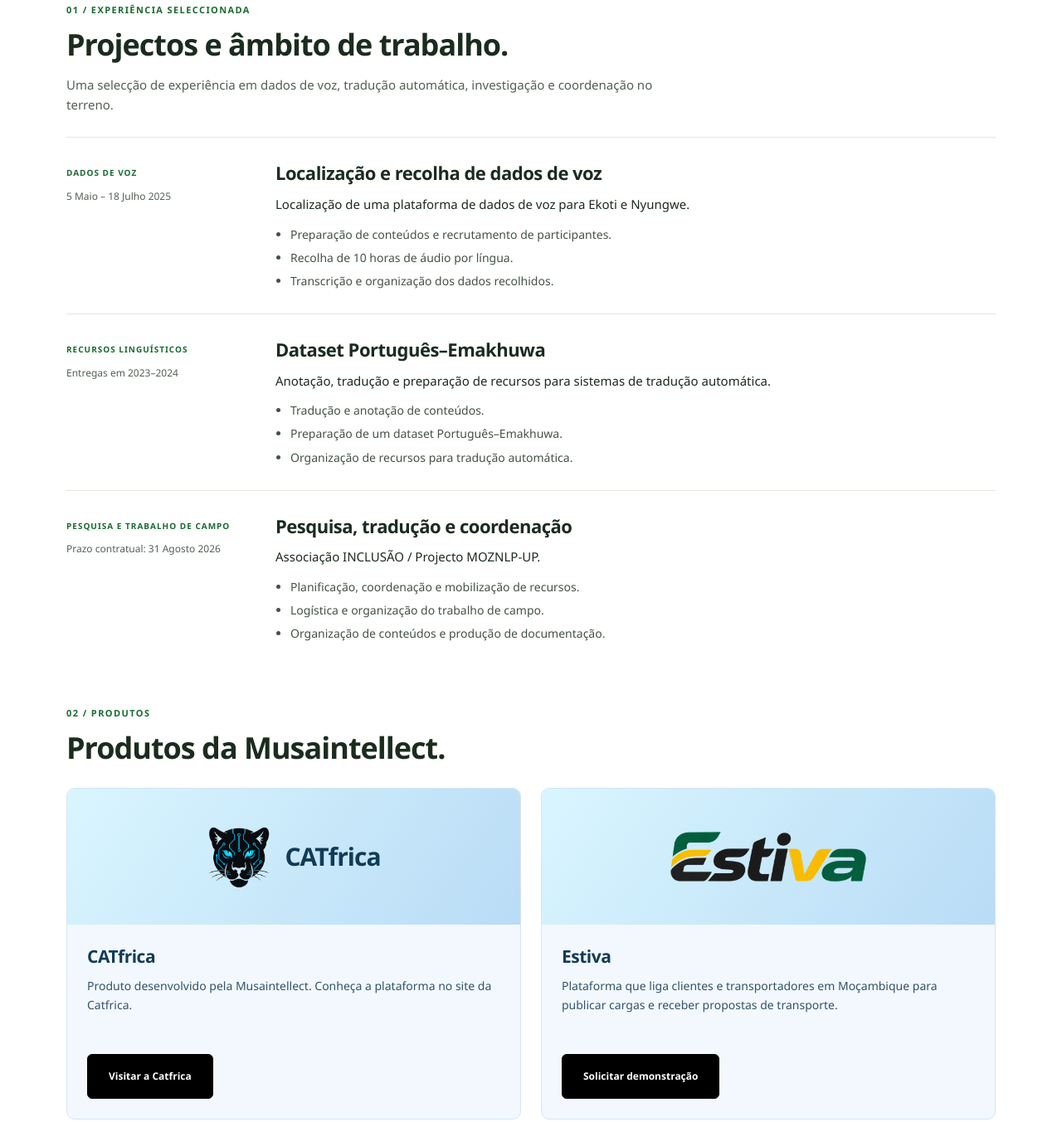
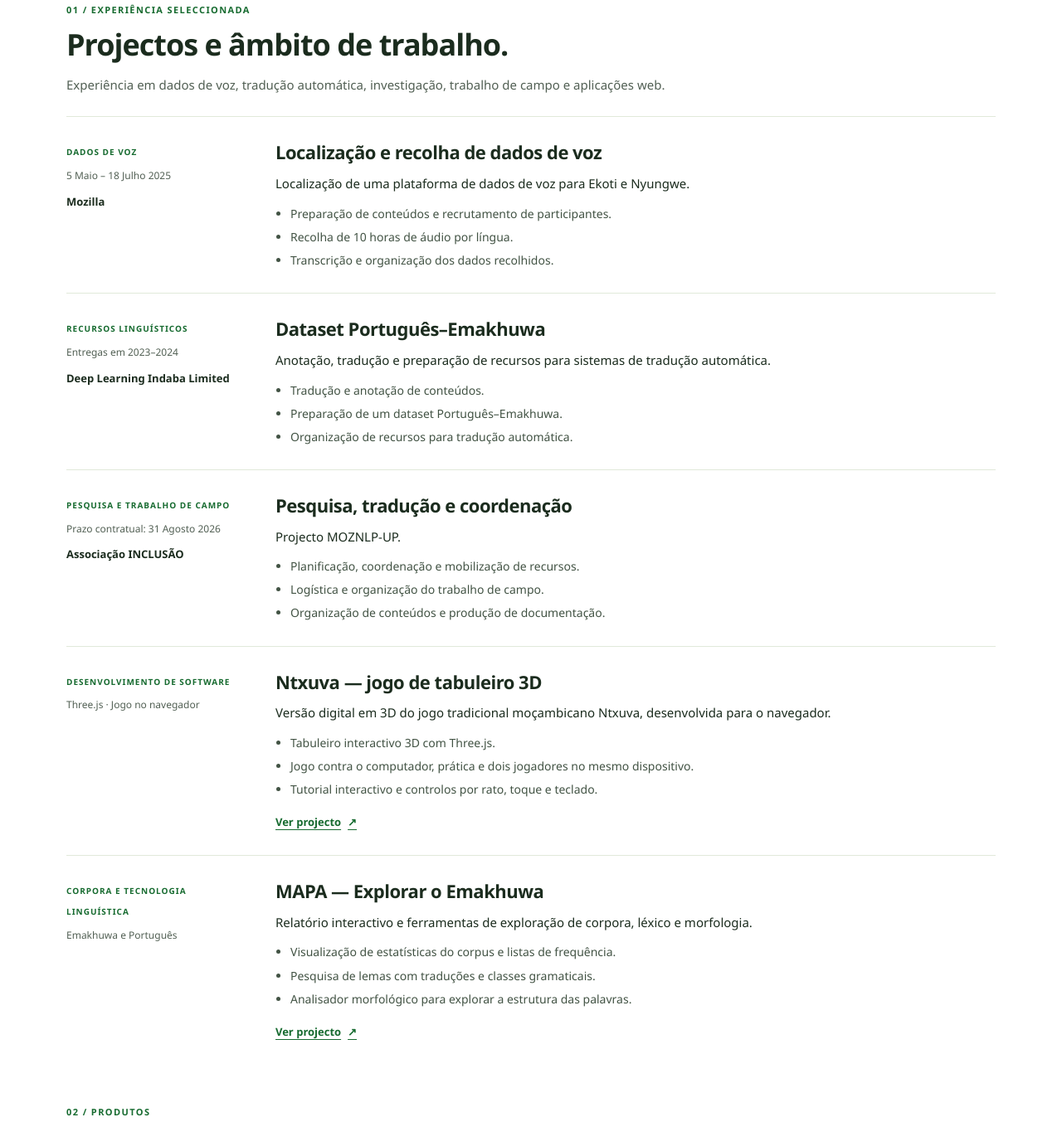
Before and after one commit to musaintellect/musaintellect.github.io, a plain HTML site: page portfolio.html in a window 1280 px wide. Shown: the part 696-2049 px from the top of the page at 83% size. Drawn offline with Linux system fonts and the light colour scheme.

Commit message:
Expand portfolio projects and correct client attribution
Co-authored-by: Copilot <223556219+Copilot@users.noreply.github.com>
Copilot-Session: e7346364-52eb-4c51-b745-2f69664fc418

```diff
--- a/portfolio.css
+++ b/portfolio.css
@@ -33,6 +33,8 @@ body.work-page .work-hero .button { border-color: #819f8a; }
 .work-case { display: grid; grid-template-columns: 220px minmax(0, 1fr); gap: 32px; padding-block: 28px; border-top: 1px solid var(--line); }
 .work-case-meta span { color: #176b30; font-size: 10px; font-weight: 700; letter-spacing: 1px; }
 .work-case-meta p { margin: 8px 0 0; color: #526054; font-size: 12px; }
+.work-case-meta .work-case-client { margin-top: 12px; color: var(--ink); font-size: 13px; font-weight: 650; line-height: 1.4; }
+.work-project-link { display: inline-flex; align-items: center; gap: 8px; margin-top: 18px; color: #176b30; font-size: 13px; font-weight: 650; text-decoration: underline; text-underline-offset: 4px; }
 .work-case h3 { margin-bottom: 10px; font-size: 22px; }
 .work-case p { margin-bottom: 0; }
 .work-case ul { display: grid; gap: 5px; margin: 12px 0 0; padding-left: 18px; color: #425344; font-size: 14px; }
--- a/portfolio.html
+++ b/portfolio.html
@@ -10,10 +10,10 @@
   <meta property="og:type" content="website">
   <title>Portfólio | Musaintellect</title>
   <link rel="icon" type="image/svg+xml" href="./assets/favicon.svg">
-  <link rel="stylesheet" href="./styles.css?v=20261117-portfolio-page">
-  <link rel="stylesheet" href="./chain-theme.css?v=20261117-portfolio-page">
-  <link rel="stylesheet" href="./portfolio.css?v=20261117-portfolio-page">
-  <script src="./portfolio.js?v=20261117-portfolio-page" defer></script>
+  <link rel="stylesheet" href="./styles.css?v=20261117-portfolio-projects">
+  <link rel="stylesheet" href="./chain-theme.css?v=20261117-portfolio-projects">
+  <link rel="stylesheet" href="./portfolio.css?v=20261117-portfolio-projects">
+  <script src="./portfolio.js?v=20261117-portfolio-projects" defer></script>
 </head>
 <body class="work-page">
   <a class="skip-link" href="#main" data-i18n="skip">Saltar para o conteúdo</a>
@@ -66,19 +66,27 @@
       <div class="work-section-heading">
         <p class="work-kicker" data-i18n="workEyebrow">01 / EXPERIÊNCIA SELECCIONADA</p>
         <h2 id="selected-work-title" data-i18n="workTitle">Projectos e âmbito de trabalho.</h2>
-        <p data-i18n="workIntro">Uma selecção de experiência em dados de voz, tradução automática, investigação e coordenação no terreno.</p>
+        <p data-i18n="workIntro">Experiência em dados de voz, tradução automática, investigação, trabalho de campo e aplicações web.</p>
       </div>
-      <article class="work-case">
-        <div class="work-case-meta"><span data-i18n="voiceCategory">DADOS DE VOZ</span><p data-i18n="voicePeriod">5 Maio – 18 Julho 2025</p></div>
+      <article class="work-case" id="voice-project">
+        <div class="work-case-meta"><span data-i18n="voiceCategory">DADOS DE VOZ</span><p data-i18n="voicePeriod">5 Maio – 18 Julho 2025</p><p class="work-case-client">Mozilla</p></div>
         <div><h3 data-i18n="voiceTitle">Localização e recolha de dados de voz</h3><p data-i18n="voiceBody">Localização de uma plataforma de dados de voz para Ekoti e Nyungwe.</p><ul><li data-i18n="voice1">Preparação de conteúdos e recrutamento de participantes.</li><li data-i18n="voice2">Recolha de 10 horas de áudio por língua.</li><li data-i18n="voice3">Transcrição e organização dos dados recolhidos.</li></ul></div>
       </article>
-      <article class="work-case">
-        <div class="work-case-meta"><span data-i18n="translationCategory">RECURSOS LINGUÍSTICOS</span><p data-i18n="translationPeriod">Entregas em 2023–2024</p></div>
+      <article class="work-case" id="translation-project">
+        <div class="work-case-meta"><span data-i18n="translationCategory">RECURSOS LINGUÍSTICOS</span><p data-i18n="translationPeriod">Entregas em 2023–2024</p><p class="work-case-client">Deep Learning Indaba Limited</p></div>
         <div><h3 data-i18n="translationTitle">Dataset Português–Emakhuwa</h3><p data-i18n="translationBody">Anotação, tradução e preparação de recursos para sistemas de tradução automática.</p><ul><li data-i18n="translation1">Tradução e anotação de conteúdos.</li><li data-i18n="translation2">Preparação de um dataset Português–Emakhuwa.</li><li data-i18n="translation3">Organização de recursos para tradução automática.</li></ul></div>
       </article>
-      <article class="work-case">
-        <div class="work-case-meta"><span data-i18n="fieldCategory">PESQUISA E TRABALHO DE CAMPO</span><p data-i18n="fieldPeriod">Prazo contratual: 31 Agosto 2026</p></div>
-        <div><h3 data-i18n="fieldTitle">Pesquisa, tradução e coordenação</h3><p data-i18n="fieldBody">Associação INCLUSÃO / Projecto MOZNLP-UP.</p><ul><li data-i18n="field1">Planificação, coordenação e mobilização de recursos.</li><li data-i18n="field2">Logística e organização do trabalho de campo.</li><li data-i18n="field3">Organização de conteúdos e produção de documentação.</li></ul></div>
+      <article class="work-case" id="field-project">
+        <div class="work-case-meta"><span data-i18n="fieldCategory">PESQUISA E TRABALHO DE CAMPO</span><p data-i18n="fieldPeriod">Prazo contratual: 31 Agosto 2026</p><p class="work-case-client">Associação INCLUSÃO</p></div>
+        <div><h3 data-i18n="fieldTitle">Pesquisa, tradução e coordenação</h3><p data-i18n="fieldBody">Projecto MOZNLP-UP.</p><ul><li data-i18n="field1">Planificação, coordenação e mobilização de recursos.</li><li data-i18n="field2">Logística e organização do trabalho de campo.</li><li data-i18n="field3">Organização de conteúdos e produção de documentação.</li></ul></div>
+      </article>
+      <article class="work-case" id="ntxuva-project">
+        <div class="work-case-meta"><span data-i18n="ntxuvaCategory">DESENVOLVIMENTO DE SOFTWARE</span><p data-i18n="ntxuvaMeta">Three.js · Jogo no navegador</p></div>
+        <div><h3 data-i18n="ntxuvaTitle">Ntxuva — jogo de tabuleiro 3D</h3><p data-i18n="ntxuvaBody">Versão digital em 3D do jogo tradicional moçambicano Ntxuva, desenvolvida para o navegador.</p><ul><li data-i18n="ntxuva1">Tabuleiro interactivo 3D com Three.js.</li><li data-i18n="ntxuva2">Jogo contra o computador, prática e dois jogadores no mesmo dispositivo.</li><li data-i18n="ntxuva3">Tutorial interactivo e controlos por rato, toque e teclado.</li></ul><a class="work-project-link" href="https://ntxuva-three.vercel.app/" target="_blank" rel="noopener noreferrer"><span data-i18n="viewProject">Ver projecto</span><span aria-hidden="true">↗</span><span class="sr-only" data-i18n="newTab"> (abre num novo separador)</span></a></div>
+      </article>
+      <article class="work-case" id="mapa-project">
+        <div class="work-case-meta"><span data-i18n="mapaCategory">CORPORA E TECNOLOGIA LINGUÍSTICA</span><p data-i18n="mapaMeta">Emakhuwa e Português</p></div>
+        <div><h3 data-i18n="mapaTitle">MAPA — Explorar o Emakhuwa</h3><p data-i18n="mapaBody">Relatório interactivo e ferramentas de exploração de corpora, léxico e morfologia.</p><ul><li data-i18n="mapa1">Visualização de estatísticas do corpus e listas de frequência.</li><li data-i18n="mapa2">Pesquisa de lemas com traduções e classes gramaticais.</li><li data-i18n="mapa3">Analisador morfológico para explorar a estrutura das palavras.</li></ul><a class="work-project-link" href="https://emakhuwa-report.vercel.app/" target="_blank" rel="noopener noreferrer"><span data-i18n="viewProject">Ver projecto</span><span aria-hidden="true">↗</span><span class="sr-only" data-i18n="newTab"> (abre num novo separador)</span></a></div>
       </article>
     </section>
 
--- a/portfolio.js
+++ b/portfolio.js
@@ -19,7 +19,7 @@ const portfolioTranslations = {
     collaborations: "Experiência e colaboração",
     workEyebrow: "01 / EXPERIÊNCIA SELECCIONADA",
     workTitle: "Projectos e âmbito de trabalho.",
-    workIntro: "Uma selecção de experiência em dados de voz, tradução automática, investigação e coordenação no terreno.",
+    workIntro: "Experiência em dados de voz, tradução automática, investigação, trabalho de campo e aplicações web.",
     voiceCategory: "DADOS DE VOZ",
     voicePeriod: "5 Maio – 18 Julho 2025",
     voiceTitle: "Localização e recolha de dados de voz",
@@ -37,10 +37,25 @@ const portfolioTranslations = {
     fieldCategory: "PESQUISA E TRABALHO DE CAMPO",
     fieldPeriod: "Prazo contratual: 31 Agosto 2026",
     fieldTitle: "Pesquisa, tradução e coordenação",
-    fieldBody: "Associação INCLUSÃO / Projecto MOZNLP-UP.",
+    fieldBody: "Projecto MOZNLP-UP.",
     field1: "Planificação, coordenação e mobilização de recursos.",
     field2: "Logística e organização do trabalho de campo.",
     field3: "Organização de conteúdos e produção de documentação.",
+    ntxuvaCategory: "DESENVOLVIMENTO DE SOFTWARE",
+    ntxuvaMeta: "Three.js · Jogo no navegador",
+    ntxuvaTitle: "Ntxuva — jogo de tabuleiro 3D",
+    ntxuvaBody: "Versão digital em 3D do jogo tradicional moçambicano Ntxuva, desenvolvida para o navegador.",
+    ntxuva1: "Tabuleiro interactivo 3D com Three.js.",
+    ntxuva2: "Jogo contra o computador, prática e dois jogadores no mesmo dispositivo.",
+    ntxuva3: "Tutorial interactivo e controlos por rato, toque e teclado.",
+    mapaCategory: "CORPORA E TECNOLOGIA LINGUÍSTICA",
+    mapaMeta: "Emakhuwa e Português",
+    mapaTitle: "MAPA — Explorar o Emakhuwa",
+    mapaBody: "Relatório interactivo e ferramentas de exploração de corpora, léxico e morfologia.",
+    mapa1: "Visualização de estatísticas do corpus e listas de frequência.",
+    mapa2: "Pesquisa de lemas com traduções e classes gramaticais.",
+    mapa3: "Analisador morfológico para explorar a estrutura das palavras.",
+    viewProject: "Ver projecto",
     productsEyebrow: "02 / PRODUTOS",
     productsTitle: "Produtos da Musaintellect.",
     catfricaBody: "Produto desenvolvido pela Musaintellect. Conheça a plataforma no site da Catfrica.",
@@ -71,7 +86,7 @@ const portfolioTranslations = {
     collaborations: "Experience and collaboration",
     workEyebrow: "01 / SELECTED EXPERIENCE",
     workTitle: "Projects and scope of work.",
-    workIntro: "Selected experience in voice data, machine translation, research and fieldwork coordination.",
+    workIntro: "Experience in voice data, machine translation, research, fieldwork and web applications.",
     voiceCategory: "VOICE DATA",
     voicePeriod: "5 May – 18 July 2025",
     voiceTitle: "Localisation and voice data collection",
@@ -89,10 +104,25 @@ const portfolioTranslations = {
     fieldCategory: "RESEARCH AND FIELDWORK",
     fieldPeriod: "Contract deadline: 31 August 2026",
     fieldTitle: "Research, translation and coordination",
-    fieldBody: "Associação INCLUSÃO / MOZNLP-UP project.",
+    fieldBody: "MOZNLP-UP project.",
     field1: "Planning, coordination and resource mobilisation.",
     field2: "Logistics and fieldwork organisation.",
     field3: "Content organisation and documentation.",
+    ntxuvaCategory: "SOFTWARE DEVELOPMENT",
+    ntxuvaMeta: "Three.js · Browser game",
+    ntxuvaTitle: "Ntxuva — 3D board game",
+    ntxuvaBody: "A browser-based 3D adaptation of Mozambique’s traditional Ntxuva board game.",
+    ntxuva1: "Interactive 3D board built with Three.js.",
+    ntxuva2: "Computer opponents, practice and two players on the same device.",
+    ntxuva3: "Interactive tutorial and mouse, touch and keyboard controls.",
+    mapaCategory: "CORPORA AND LANGUAGE TECHNOLOGY",
+    mapaMeta: "Emakhuwa and Portuguese",
+    mapaTitle: "MAPA — Explore Emakhuwa",
+    mapaBody: "An interactive report and tools for exploring corpora, vocabulary and morphology.",
+    mapa1: "Corpus statistics and frequency-list visualisation.",
+    mapa2: "Lemma search with translations and word classes.",
+    mapa3: "A morphological analyser for exploring word structure.",
+    viewProject: "View project",
     productsEyebrow: "02 / PRODUCTS",
     productsTitle: "Musaintellect products.",
     catfricaBody: "A product developed by Musaintellect. Explore the platform on the Catfrica website.",
```
Also changed, not shown: index.html (+3 -3 lines).
